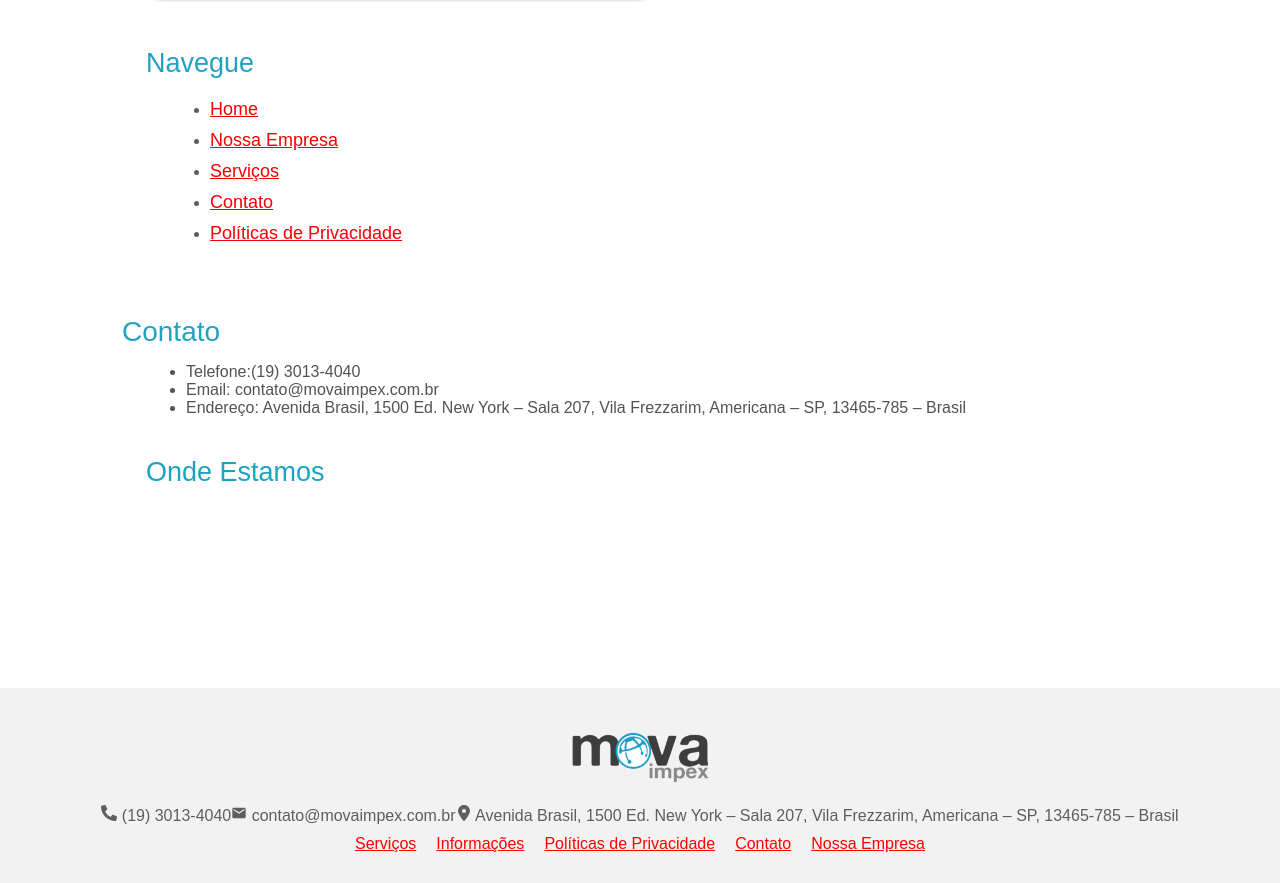
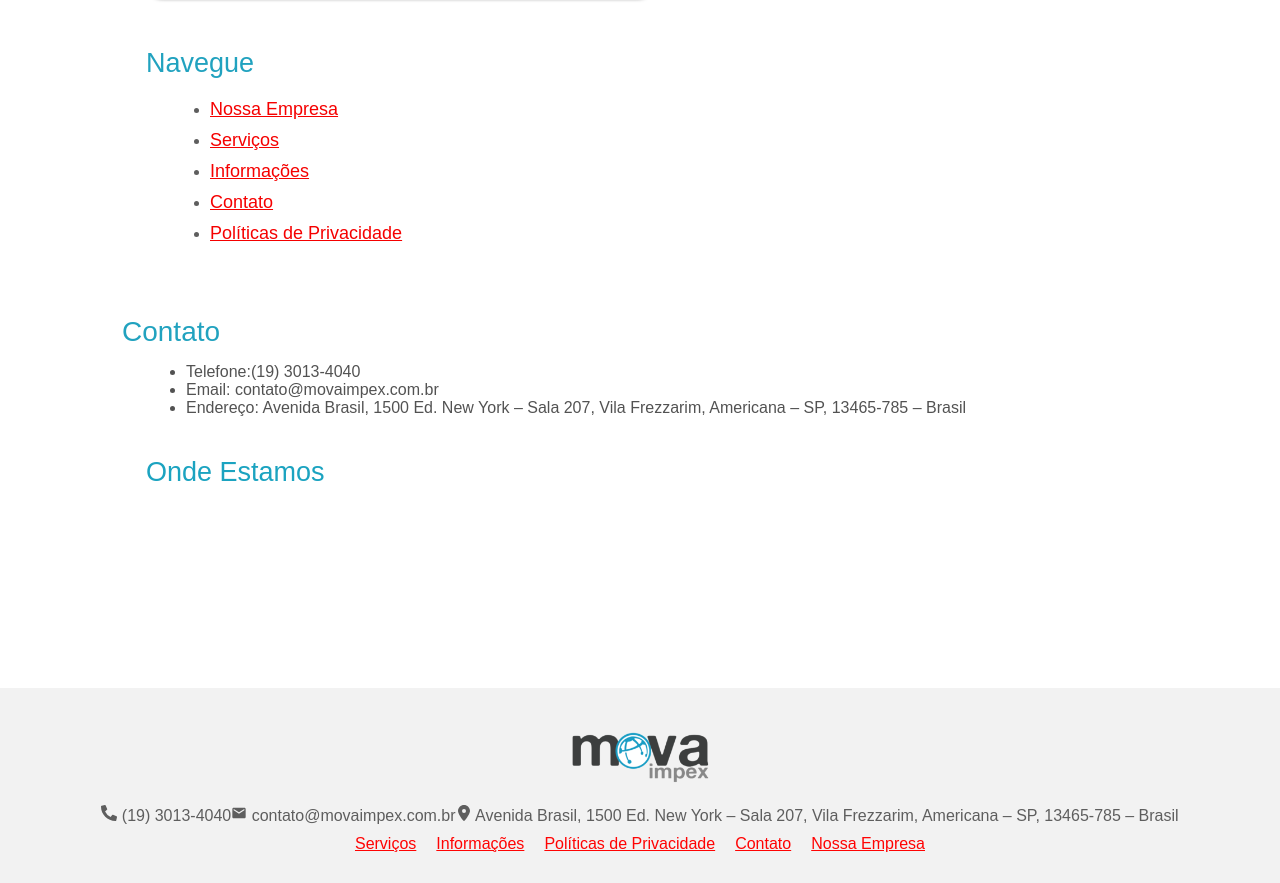
Before and after one commit to Fellypr/MovaImpex, a Next.js app: page / in a window 1280 px wide. Shown: the part 2108-2991 px from the top of the page. Built offline with nearby package versions, Linux system fonts and the light colour scheme; grey boxes are pictures that could not be loaded.

Commit message:
routes ajustado

```diff
--- a/src/components/navegue/navegue.js
+++ b/src/components/navegue/navegue.js
@@ -32,16 +32,16 @@ export default function Navegue() {
       <h1 className="navegueTitle">{t.navegue}</h1>
       <ul>
         <li>
-          <a href="/servicos">{t.home}</a>
+          <a href="/nossaEmpresa">{t.empressa}</a>
         </li>
         <li>
-          <a href="/empresa">{t.empressa}</a>
+          <a href="/servicos">{t.servico}</a>
         </li>
         <li>
-          <a href="/informacoes">{t.servico}</a>
+          <a href="/informacoes">{t.informacao}</a>
         </li>
         <li>
-          <a href="/informacoes">{t.contato}</a>
+          <a href="/contato">{t.contato}</a>
         </li>
         <li>
           <a href="/politica">{t.politica}</a>
```
